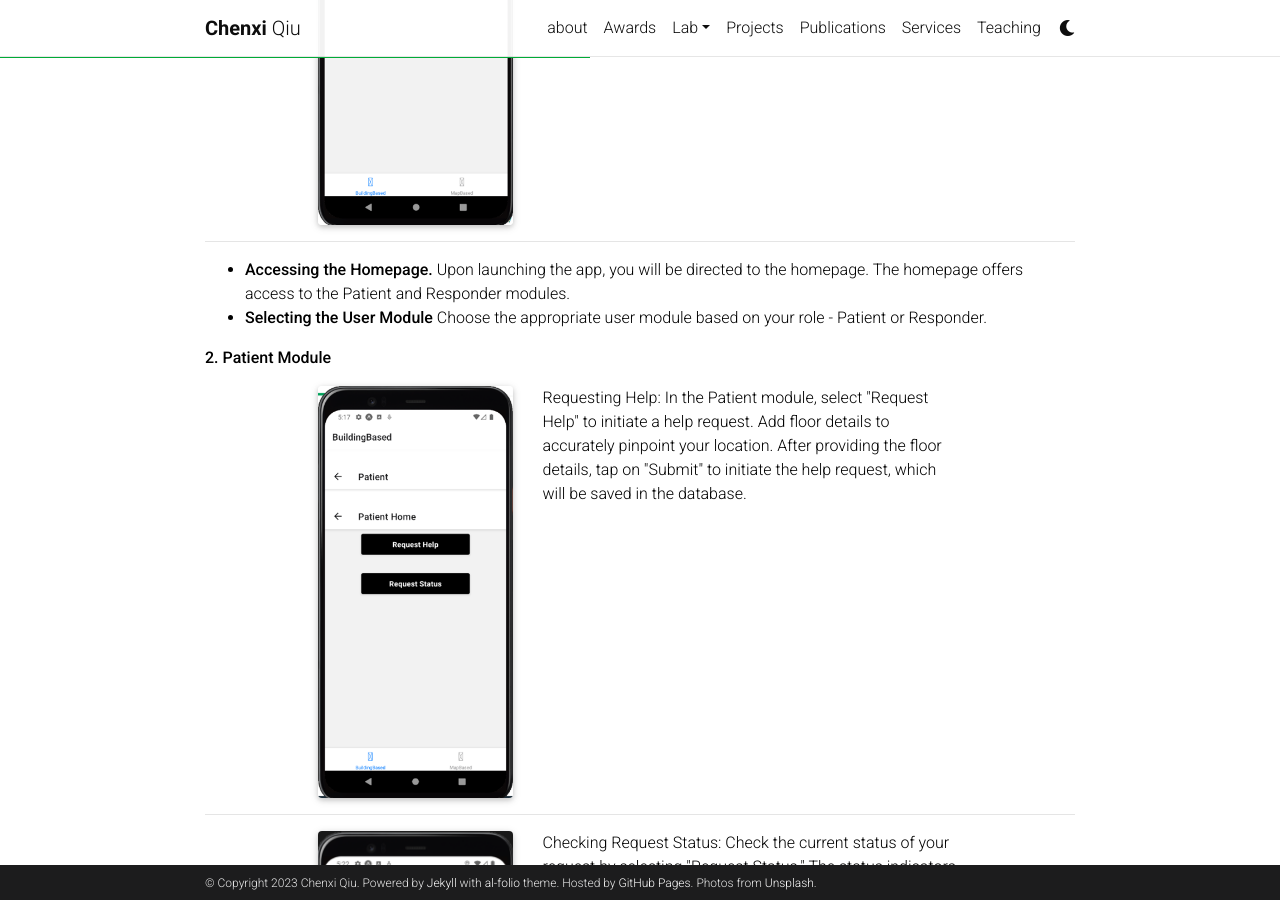
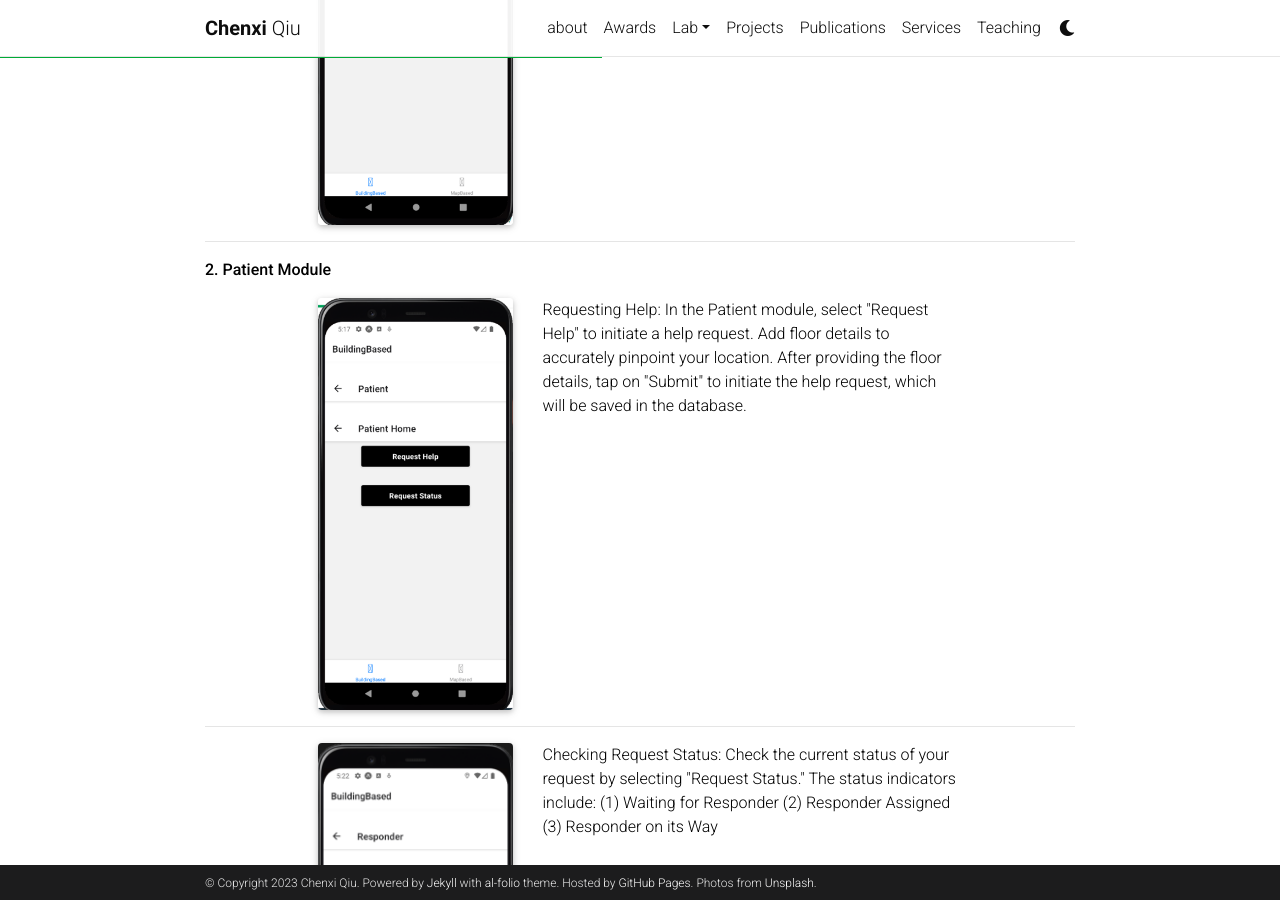
Before and after one commit to chenxiunt/chenxiunt.github.io, a Jekyll site: the page built from _projects/SpatialAgent.markdown, in a window 1280 px wide and 900 px high, scrolled down 2197 px. Built offline with Jekyll 4.4.1, drawn with Linux system fonts in a browser that asks for light colours; comment, search, counter and statistics services are not loaded; a style sheet for code colours, icons or effects is not loaded.

Commit message:
Update SpatialAgent.markdown

```diff
--- a/_projects/SpatialAgent.markdown
+++ b/_projects/SpatialAgent.markdown
@@ -55,9 +55,6 @@ The purpose of this manual is to guide users through the functionality and opera
     </div>
 </div>
 ----------
-
-* **Accessing the Homepage.** Upon launching the app, you will be directed to the homepage. The homepage offers access to the Patient and Responder modules.
-* **Selecting the User Module** Choose the appropriate user module based on your role - Patient or Responder.
 
 
 **2. Patient Module**
```
